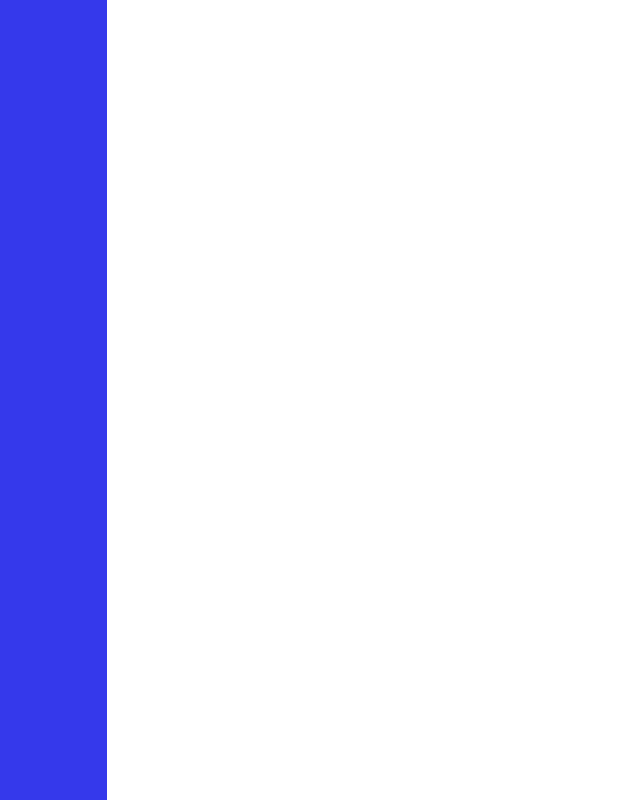
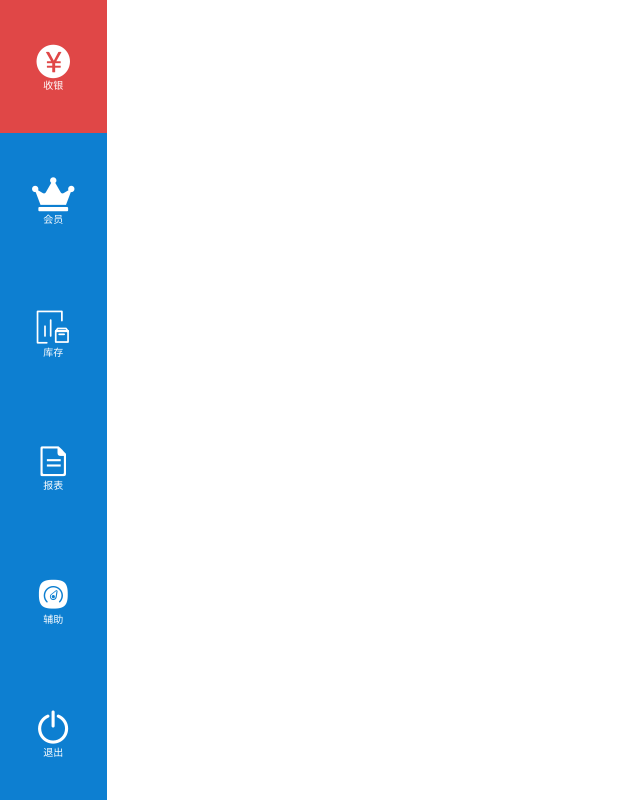
Before and after one commit to fenghuitian1/Text, a Vue app in the folder chileme-cli/: page / in a window 1280 px wide. Shown: the whole page, without its empty margins (0-640 px from the left). Built offline with nearby package versions, Linux system fonts and the light colour scheme.

Commit message:
左侧栏按钮样式

```diff
--- a/chileme-cli/src/views/Home.vue
+++ b/chileme-cli/src/views/Home.vue
@@ -1,7 +1,16 @@
 <template>
   <div class="home">
     <el-row>
-      <el-col :span="2"><div class="grid-left grid-content bg-purple-dark"></div></el-col>
+      <el-col :span="2">
+        <div class="grid-left grid-content bg-purple-dark">
+          <div class="iconfont">&#xe642;<i>收银</i></div>
+          <div class="iconfont">&#xe616;<i>会员</i></div>
+          <div class="iconfont">&#xe65f;<i>库存</i></div>
+          <div class="iconfont">&#xe64c;<i>报表</i></div>
+          <div class="iconfont">&#xe600;<i>辅助</i></div>
+          <div class="iconfont">&#xe650;<i>退出</i></div>
+        </div>
+      </el-col>
       <el-col :span="22"><div class="grid-right grid-content bg-purple-dark"> <router-view/></div></el-col>
     </el-row>
   </div>
@@ -23,7 +32,25 @@ export default {
 .home{
   @include init;
   .grid-left{
-    background: rgb(53, 57, 235);
+    display: flex;
+    flex-direction: column;
+    background: rgb(13, 127, 209);
+    color: #ffffff;
+    .iconfont{
+      flex: 1;
+      display: flex;
+      flex-direction: column;
+      justify-content: center;
+      align-items: center;
+      font-size: 34px;
+      i{
+        font-size: 10px;
+      }
+      &:hover{
+        background: #e04747;
+        cursor: pointer;
+      }
+    }
   }
   .el-row,.el-col,.grid-left,grid-right{
     height: 100%;
```
